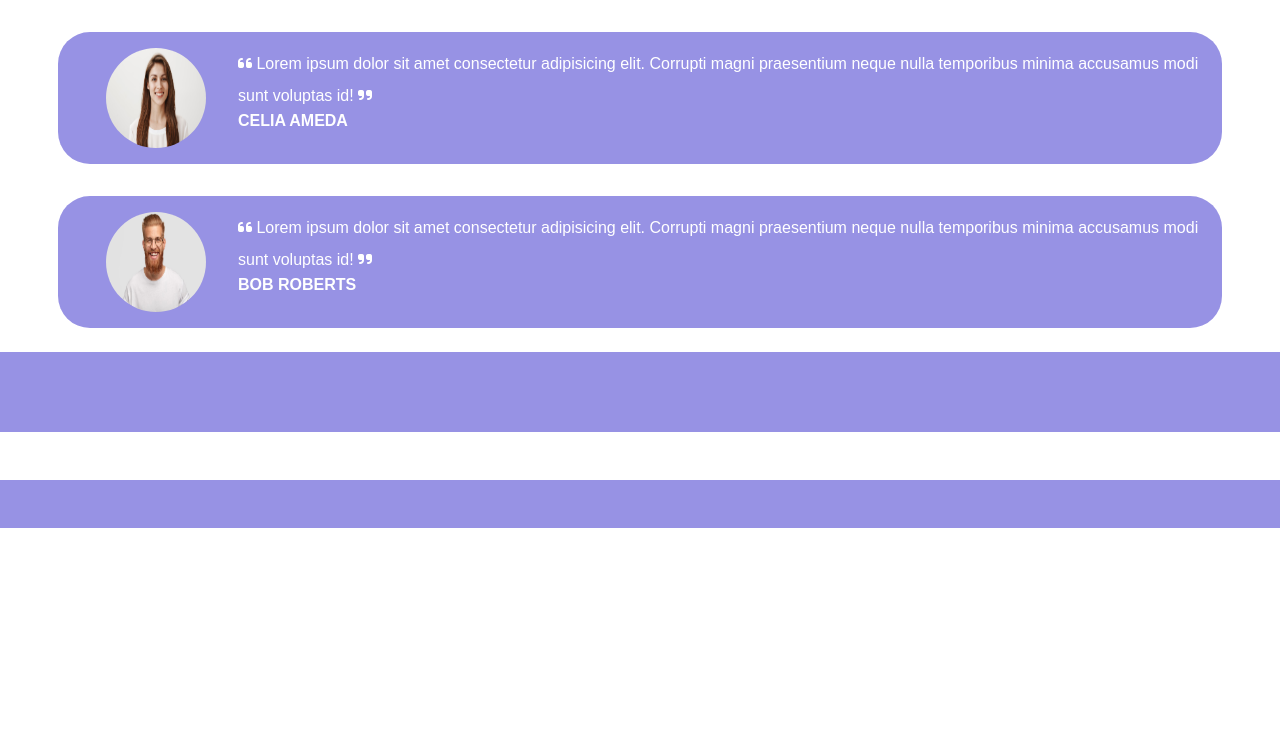
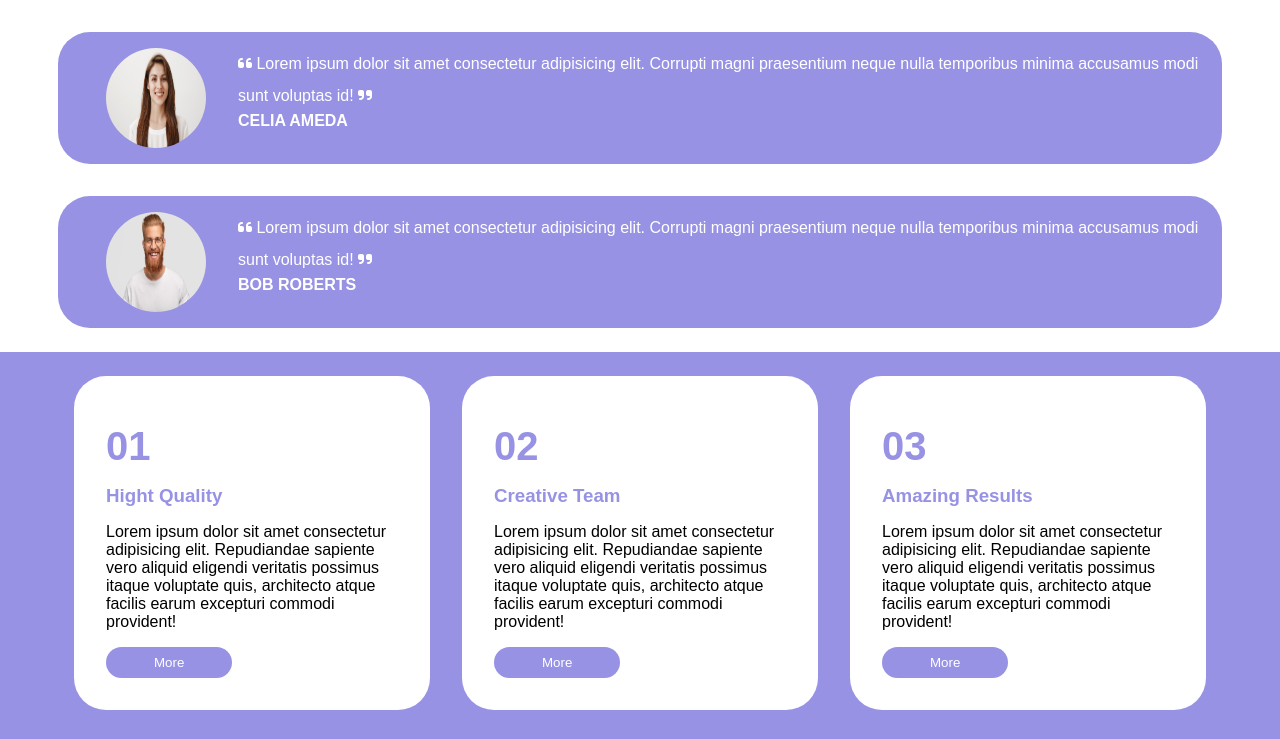
Before and after one commit to edoardorizzo/htmlcss-responsive-layout, a plain HTML site: page index.html in a window 1280 px wide. Shown: the part 2046-2785 px from the top of the page. Before the commit the page ends 2574 px from the top, so only its background shows below. Drawn offline with Linux system fonts and the light colour scheme.

Commit message:
add benefits UI

```diff
--- a/css/style.css
+++ b/css/style.css
@@ -330,6 +330,34 @@ body{
     height: fit-content;
 }
 
+.card_benefit{
+    background-color: var(--light);
+    padding: 2rem;
+    border-radius: 2rem;
+    margin: 0 1rem;
+}
+
+.card_benefit h2, h3{
+    color: var(--purple);
+    margin: 1rem 0;
+}
+
+.card_benefit h2{
+    font-size: 40px;
+}
+
+.card_benefit p{
+    margin: 1rem 0;
+}
+
+.tertiary_btn{
+    background-color: var(--purple);
+    color: var(--light);
+    padding: 0.5rem 3rem;
+    border: none;
+    border-radius: 1rem;
+}
+
 /* call to action */
 .call_to_action{
     background-color: var(--purple);
--- a/index.html
+++ b/index.html
@@ -162,12 +162,54 @@
         <div class="benefits">
             <div class="container">
                 <div class="row">
-                    <div class="col_12 col_md_6 col_lg_4"></div>
-                    <div class="col_12 col_md_6 col_lg_4"></div>
-                    <div class="col_12 col_md_6 col_lg_4"></div>
-                    <div class="col_12 col_md_6 col_lg_4"></div>
-                    <div class="col_12 col_md_6 col_lg_4"></div>
-                    <div class="col_12 col_md_6 col_lg_4"></div>
+                    <div class="col_12 col_md_6 col_lg_4">
+                        <div class="card_benefit">
+                            <h2>01</h2>
+                            <h3>Hight Quality</h3>
+                            <p>Lorem ipsum dolor sit amet consectetur adipisicing elit. Repudiandae sapiente vero aliquid eligendi veritatis possimus itaque voluptate quis, architecto atque facilis earum excepturi commodi provident!</p>
+                            <input class="tertiary_btn" type="button" value="More">
+                        </div>
+                    </div>
+                    <div class="col_12 col_md_6 col_lg_4">
+                        <div class="card_benefit">
+                            <h2>02</h2>
+                            <h3>Creative Team</h3>
+                            <p>Lorem ipsum dolor sit amet consectetur adipisicing elit. Repudiandae sapiente vero aliquid eligendi veritatis possimus itaque voluptate quis, architecto atque facilis earum excepturi commodi provident!</p>
+                            <input class="tertiary_btn" type="button" value="More">
+                        </div>
+                    </div>
+                    <div class="col_12 col_md_6 col_lg_4">
+                        <div class="card_benefit">
+                            <h2>03</h2>
+                            <h3>Amazing Results</h3>
+                            <p>Lorem ipsum dolor sit amet consectetur adipisicing elit. Repudiandae sapiente vero aliquid eligendi veritatis possimus itaque voluptate quis, architecto atque facilis earum excepturi commodi provident!</p>
+                            <input class="tertiary_btn" type="button" value="More">
+                        </div>
+                    </div>
+                    <div class="col_12 col_md_6 col_lg_4">
+                        <div class="card_benefit">
+                            <h2>04</h2>
+                            <h3>Best Pricing</h3>
+                            <p>Lorem ipsum dolor sit amet consectetur adipisicing elit. Repudiandae sapiente vero aliquid eligendi veritatis possimus itaque voluptate quis, architecto atque facilis earum excepturi commodi provident!</p>
+                            <input class="tertiary_btn" type="button" value="More">
+                        </div>
+                    </div>
+                    <div class="col_12 col_md_6 col_lg_4">
+                        <div class="card_benefit">
+                            <h2>05</h2>
+                            <h3>Innovations</h3>
+                            <p>Lorem ipsum dolor sit amet consectetur adipisicing elit. Repudiandae sapiente vero aliquid eligendi veritatis possimus itaque voluptate quis, architecto atque facilis earum excepturi commodi provident!</p>
+                            <input class="tertiary_btn" type="button" value="More">
+                        </div>
+                    </div>
+                    <div class="col_12 col_md_6 col_lg_4">
+                        <div class="card_benefit">
+                            <h2>06</h2>
+                            <h3>24/7 Support</h3>
+                            <p>Lorem ipsum dolor sit amet consectetur adipisicing elit. Repudiandae sapiente vero aliquid eligendi veritatis possimus itaque voluptate quis, architecto atque facilis earum excepturi commodi provident!</p>
+                            <input class="tertiary_btn" type="button" value="More">
+                        </div>
+                    </div>
                 </div>
             </div>
         </div >
```
